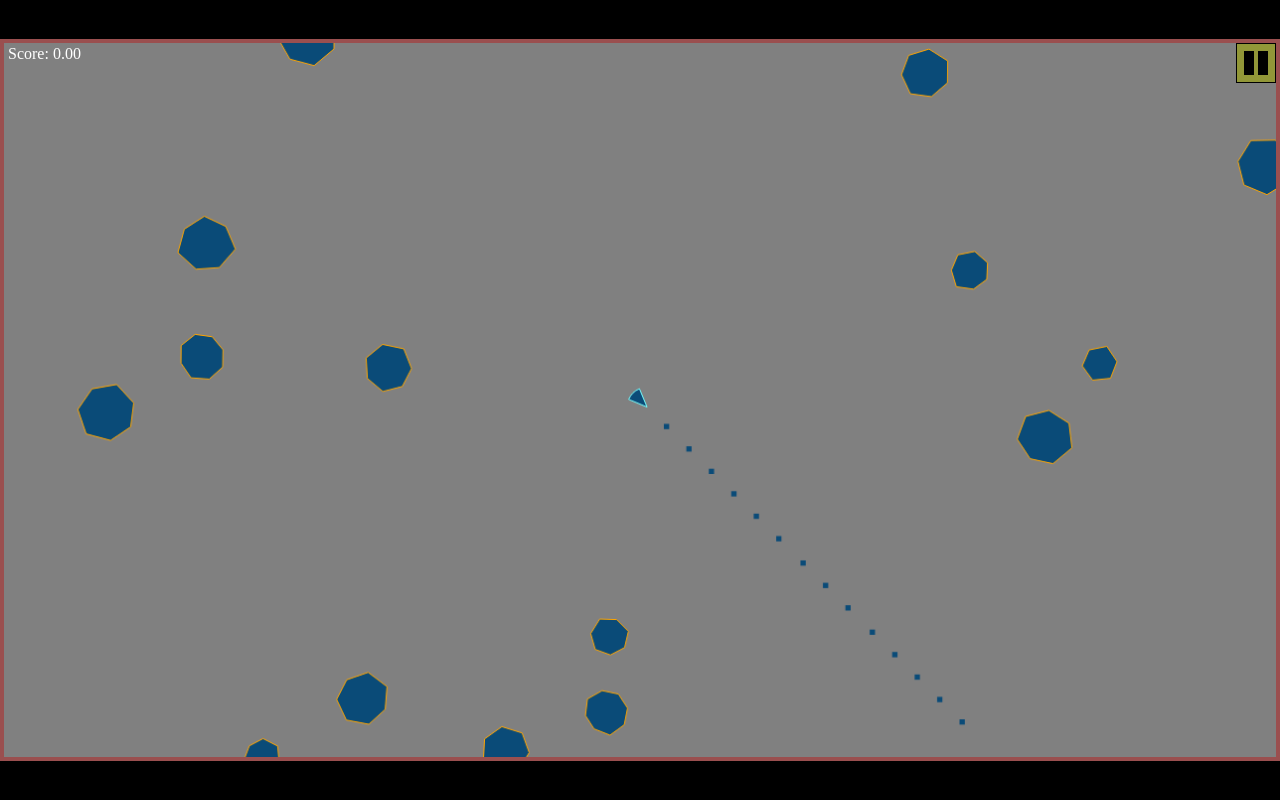
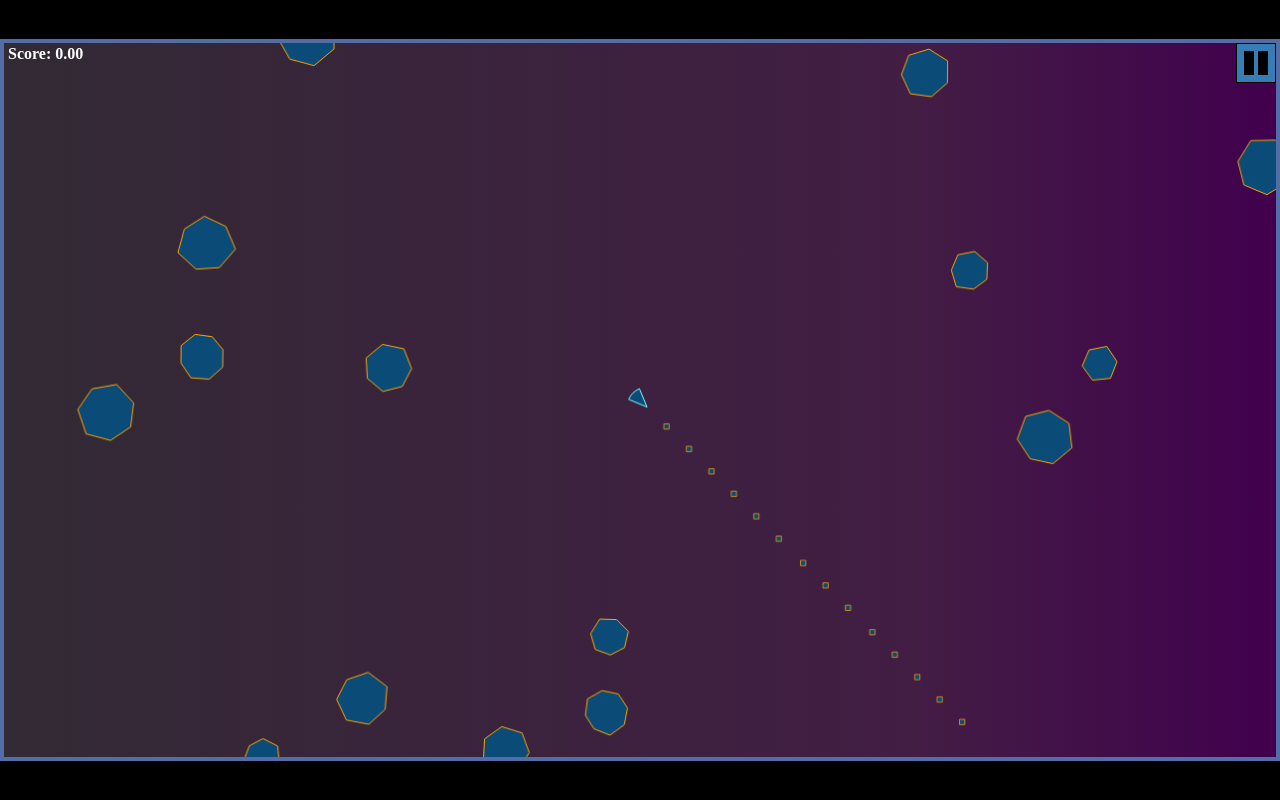
Before and after one commit to sveinnoli/FORR3JS-Verkefni4, a plain HTML site: page index.html in a window 1280 px wide. Both pictures are taken after a click on the element "Start game". Drawn offline with Linux system fonts and the light colour scheme.

Commit message:
added styling to canvas

```diff
--- a/scripts/objects.js
+++ b/scripts/objects.js
@@ -51,6 +51,8 @@ class Bullet extends GameObject {
         ctx.beginPath();
         ctx.rect(this.x, this.y, this.size, this.size);
         ctx.fill();
+        ctx.lineWidth = 0.75;
+        ctx.stroke();
     }
 }
 
--- a/style.css
+++ b/style.css
@@ -43,11 +43,10 @@ body {
 .canvas-container {
     object-fit: contain;
     position: relative;
-    background: grey;
-    max-height: 100%;
+    background: linear-gradient(90deg, rgba(50,42,52,1) 0%, rgba(66,29,68,1) 72%, rgba(65,0,78,1) 100%);    max-height: 100%;
     width: 100%;
     max-width: 100%;
-    border: 4px solid rgb(154, 79, 79);
+    border: 4px solid rgb(82, 109, 168)
 }
 
 #canvas {
@@ -59,6 +58,7 @@ body {
     position: absolute;
     left: 0;
     padding: 2px 0 0 4px;
+    font-weight: bold;
 }
 
 
@@ -154,7 +154,7 @@ body {
 
 /* Shop button */
 .options-shop {
-    background-color: #9ca312a6;
+    background-color: #9ca312a2;
     display: flex;
     justify-content: center;
     align-items: center;
@@ -162,7 +162,7 @@ body {
 
 /* Pause button */
 .options-pause {
-    background-color: #9ca312a6;
+    background-color: #30c0eba6;
 }
 
 .options-pause img {
```
